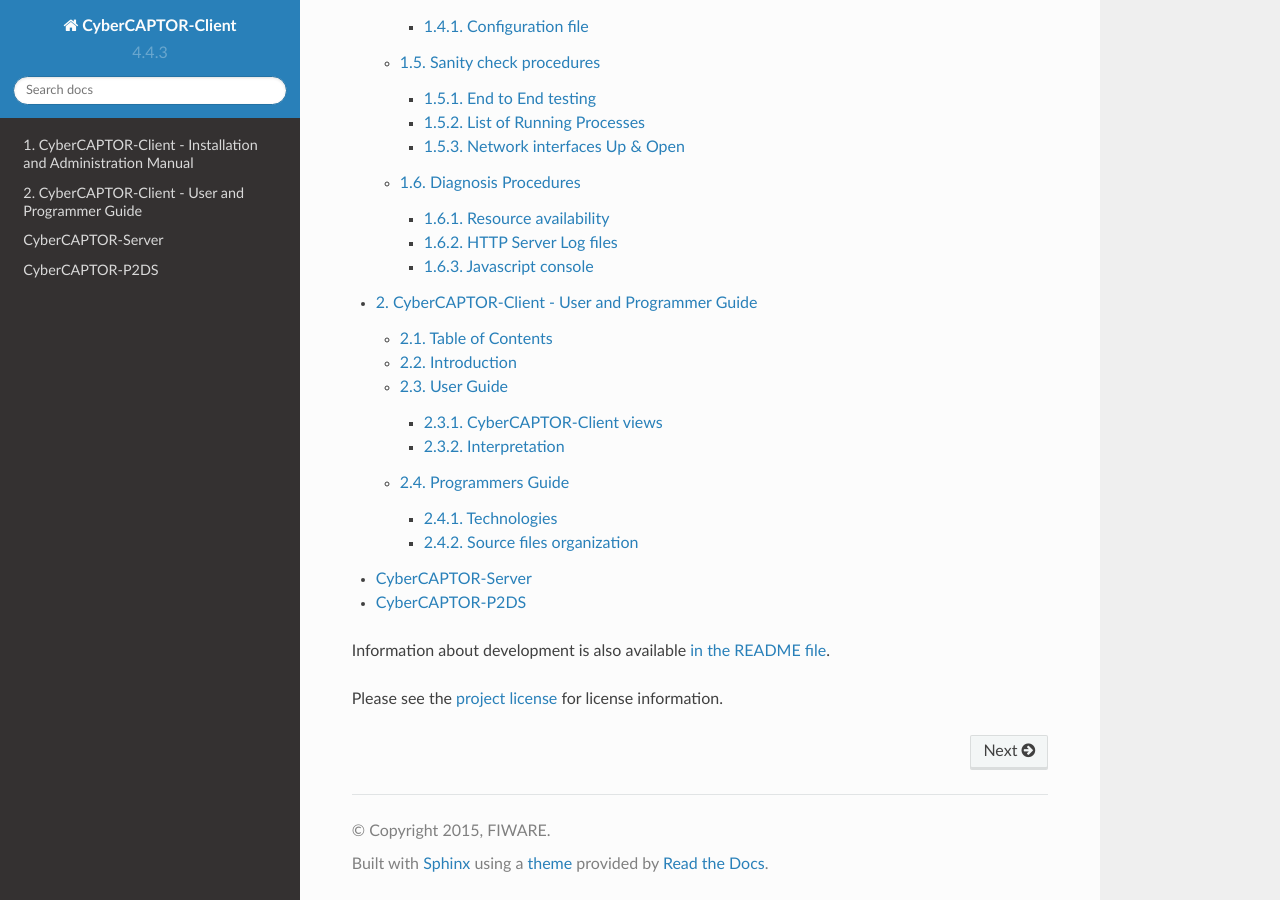
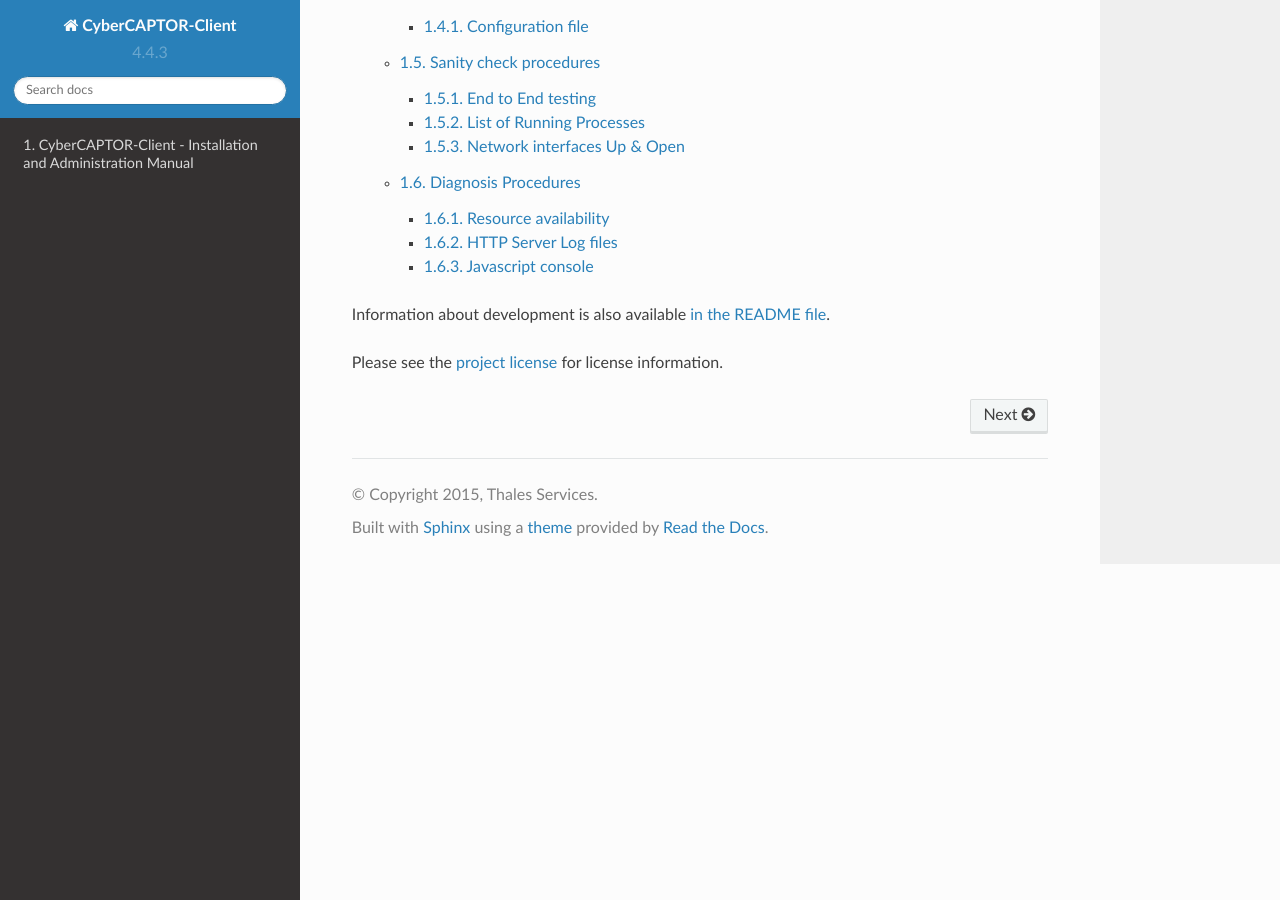
Before and after one commit to fiware-cybercaptor/cybercaptor-client, a Sphinx documentation site: the page built from doc/index.rst, in a window 1280 px wide and 900 px high, scrolled down 705 px. Built offline with Sphinx 7.4.7 and the Read the Docs theme 2.0.0, drawn with Linux system fonts in a browser that asks for light colours.

```diff
--- a/doc/conf.py
+++ b/doc/conf.py
@@ -49,7 +49,7 @@ master_doc = 'index'
 
 # General information about the project.
 project = u'CyberCAPTOR-Client'
-copyright = u'2015, FIWARE'
+copyright = u'2015, Thales Services'
 
 # The version info for the project you're documenting, acts as replacement for
 # |version| and |release|, also used in various other places throughout the
@@ -190,7 +190,7 @@ htmlhelp_basename = 'CyberCAPTOR-Clientdoc'
 # One entry per manual page. List of tuples
 # (source start file, name, description, authors, manual section).
 man_pages = [
-    ('root', 'cybercaptor-client', u'CyberCAPTOR-Client Documentation',
+    ('root', 'cybercaptor-client', u'CyberCAPTOR-Client - Installation and Administration Guide',
      [u'Florian Audinot, François-Xavier Aguessy'], 1)
 ]
 
@@ -204,7 +204,7 @@ man_pages = [
 # (source start file, target name, title, author,
 #  dir menu entry, description, category)
 texinfo_documents = [
-  ('root', 'CyberCAPTOR-Client', u'CyberCAPTOR-Client Documentation',
+  ('root', 'CyberCAPTOR-Client', u'CyberCAPTOR-Client - Installation and Administration Guide',
    u'Florian Audinot, François-Xavier Aguessy', 'CyberCAPTOR-Client', 'One line description of project.',
    'Miscellaneous'),
 ]
--- a/doc/index.rst
+++ b/doc/index.rst
@@ -22,9 +22,6 @@ Table of Contents
    :numbered:
 
    InstallationAndAdministrationManual.rst
-   UserAndProgrammersManual.rst
-   CyberCAPTOR-Server <http://cybercaptor.readthedocs.org/projects/cybercaptor-server/en/latest/>
-   CyberCAPTOR-P2DS <http://cybercaptor.readthedocs.org/projects/cybercaptor-p2ds/en/latest/>
 
 
 Information about development is also available `in the README
```
